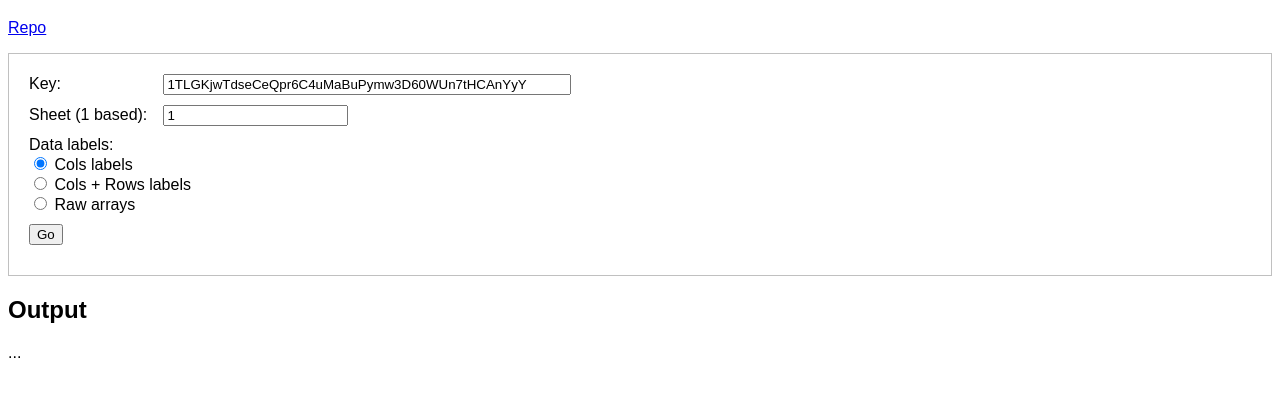
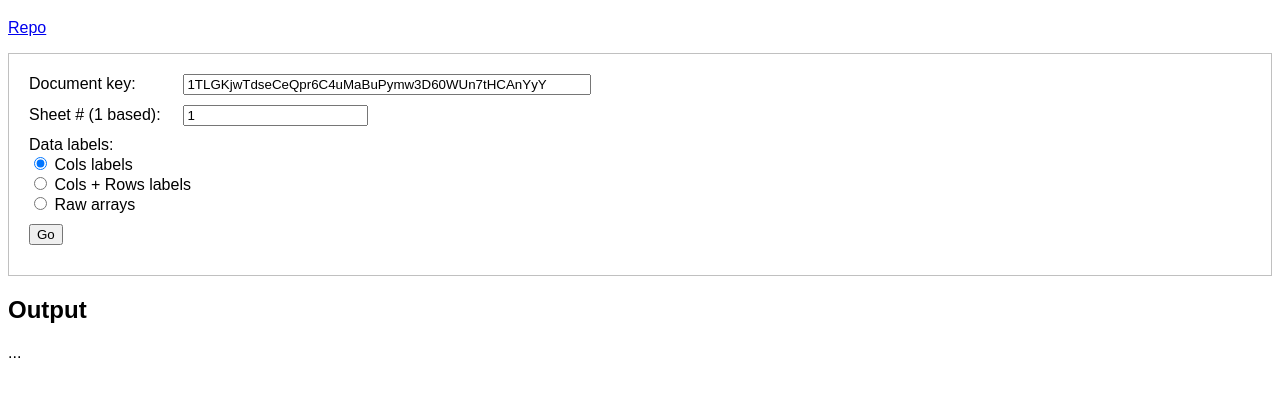
Before and after one commit to giladaya/get-sheet-done, a website built with webpack: page example/src/index.html in a window 1280 px wide. Shown: the part 61-458 px from the top of the page. Built offline with nearby package versions, Linux system fonts and the light colour scheme.

Commit message:
minor fixes

```diff
--- a/example/src/index.html
+++ b/example/src/index.html
@@ -18,7 +18,7 @@
         }
         .label {
             display: inline-block;
-            width: 130px;
+            width: 150px;
         }
         #key {
             width: 400px;
@@ -42,13 +42,13 @@
     <form id="theForm">
         <div>
             <label title="Google sheet ID from URL">
-                <span class="label">Key:</span>
+                <span class="label">Document key:</span>
                 <input id="key" value="1TLGKjwTdseCeQpr6C4uMaBuPymw3D60WUn7tHCAnYyY"/>
             </label>
         </div>
         <div>
             <label title="Sheet number (first is 1)">
-                <span class="label">Sheet (1 based):</span>
+                <span class="label">Sheet # (1 based):</span>
                 <input id="sheetNum" type="number" value="1"/>
             </label>
         </div>
```
Also changed, not shown: README.md.
